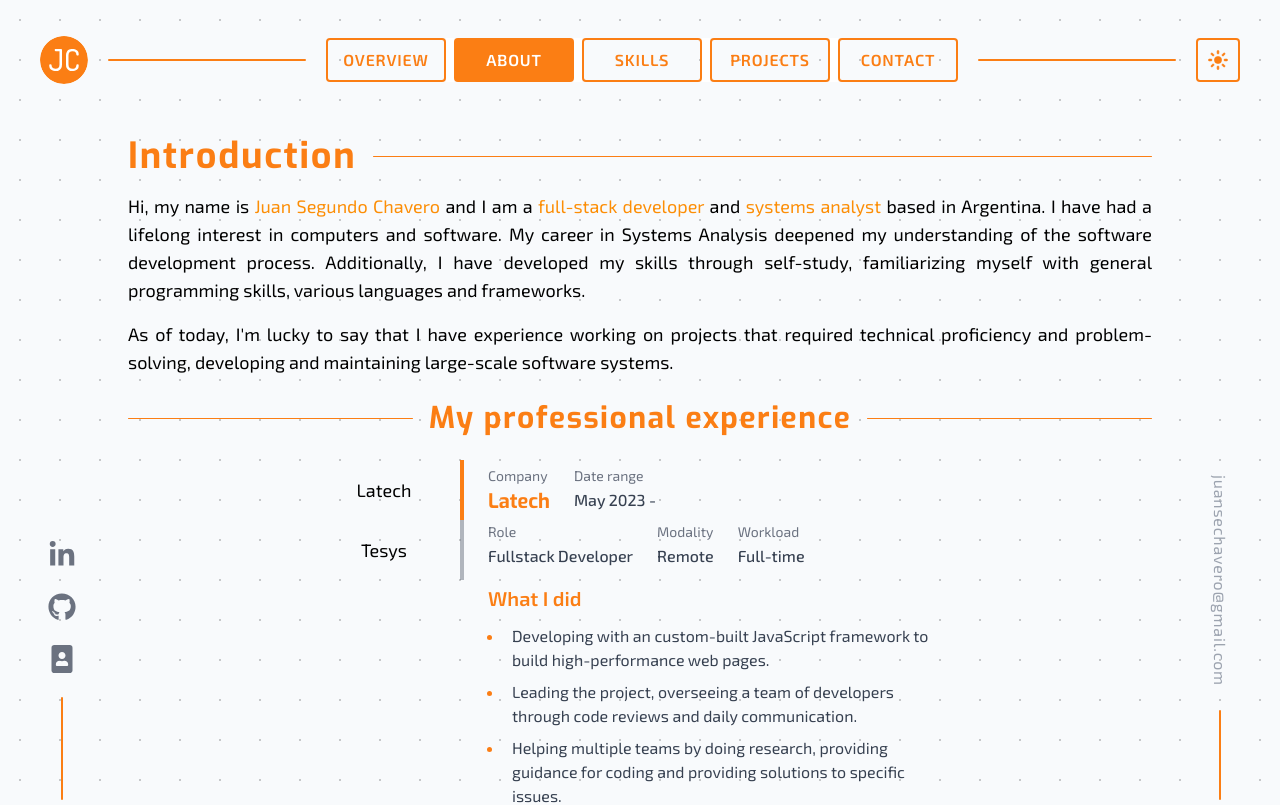
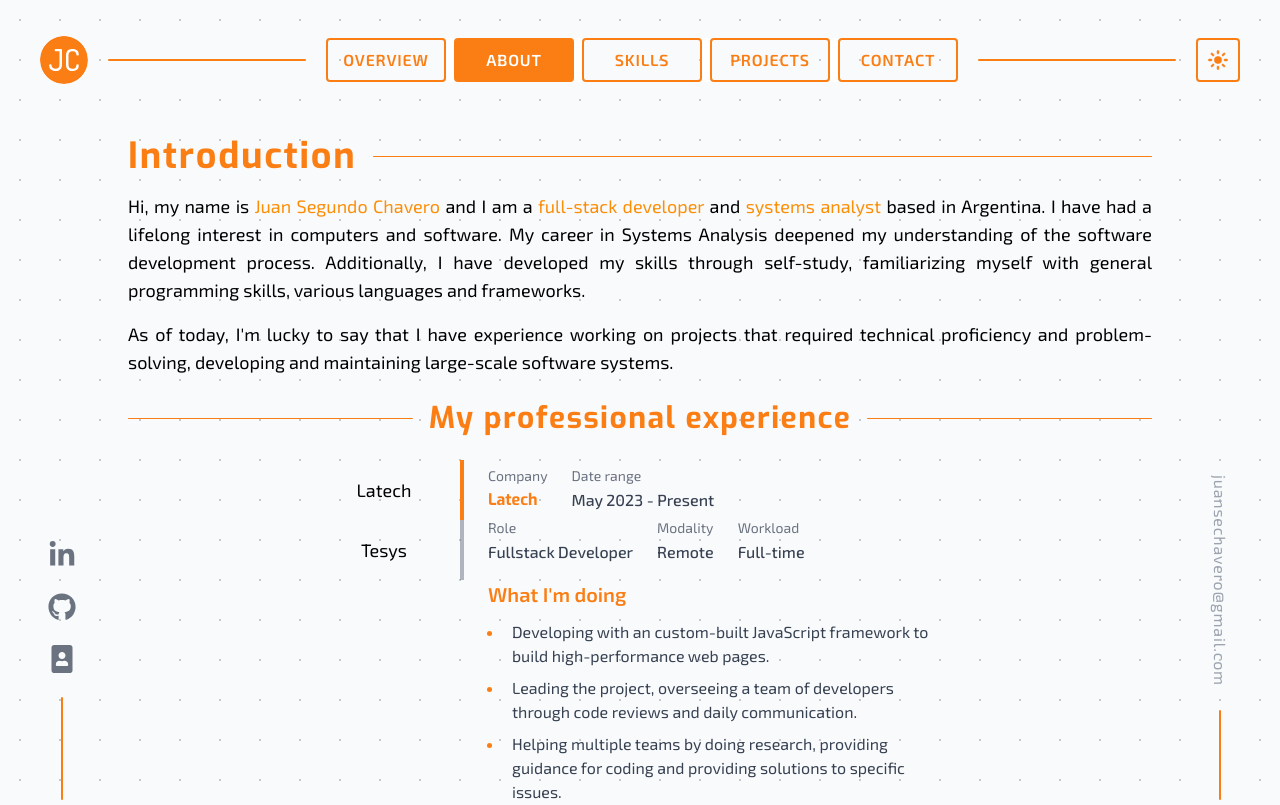
Before and after one commit to JuanseChavero/portfolio_next13, a Next.js app: page /about in a window 1280 px wide. Shown: the top 805 px of the page. Built offline with nearby package versions, Linux system fonts and the light colour scheme.

Commit message:
refactor: add minor improvements to work experiences

```diff
--- a/components/WorkExperience.tsx
+++ b/components/WorkExperience.tsx
@@ -65,7 +65,7 @@ export default function WorkExperience({
 
   return (
     <m.div
-      className="container flex flex-col max-w-2xl rounded-md text-start lg:flex-row"
+      className="container flex flex-col max-w-2xl rounded-md text-start lg:flex-row min-h-96"
       variants={variants}
     >
       {/* Companies List */}
@@ -113,12 +113,12 @@ export default function WorkExperience({
             {/* Experience information */}
             <div className="flex flex-col sm:flex-row">
               <div className="flex flex-col items-start flex-1 order-2 sm:order-1">
-                <div className="flex gap-6">
+                <div className="flex items-end gap-6">
                   <div className="w-auto">
                     <span className="text-sm text-gray-500 dark:text-gray-400">
                       Company
                     </span>
-                    <p className="text-xl font-bold text-primary">
+                    <p className="text-base font-bold text-primary">
                       <m.a
                         href={selectedCompany.companySite}
                         target="_blank"
@@ -136,7 +136,7 @@ export default function WorkExperience({
                     </span>
                     <p className="text-base font-medium text-gray-700 dark:text-gray-300">
                       {selectedExperience.startDate} -{" "}
-                      {selectedExperience.endDate}
+                      {selectedExperience.endDate ?? "Present"}
                     </p>
                   </div>
                 </div>
@@ -210,9 +210,7 @@ export default function WorkExperience({
             {/* Experience content */}
             <div className="mt-4 min-h-[13rem]">
               <p className="mb-3 text-xl font-semibold text-primary">
-                {selectedExperience.endDate === "Today"
-                  ? "What I'm doing"
-                  : "What I did"}
+                {!selectedExperience.endDate ? "What I'm doing" : "What I did"}
               </p>
               <ul className="ml-4 space-y-2 list-disc marker:text-primary">
                 {selectedExperience.contents.map((content) => (
```
